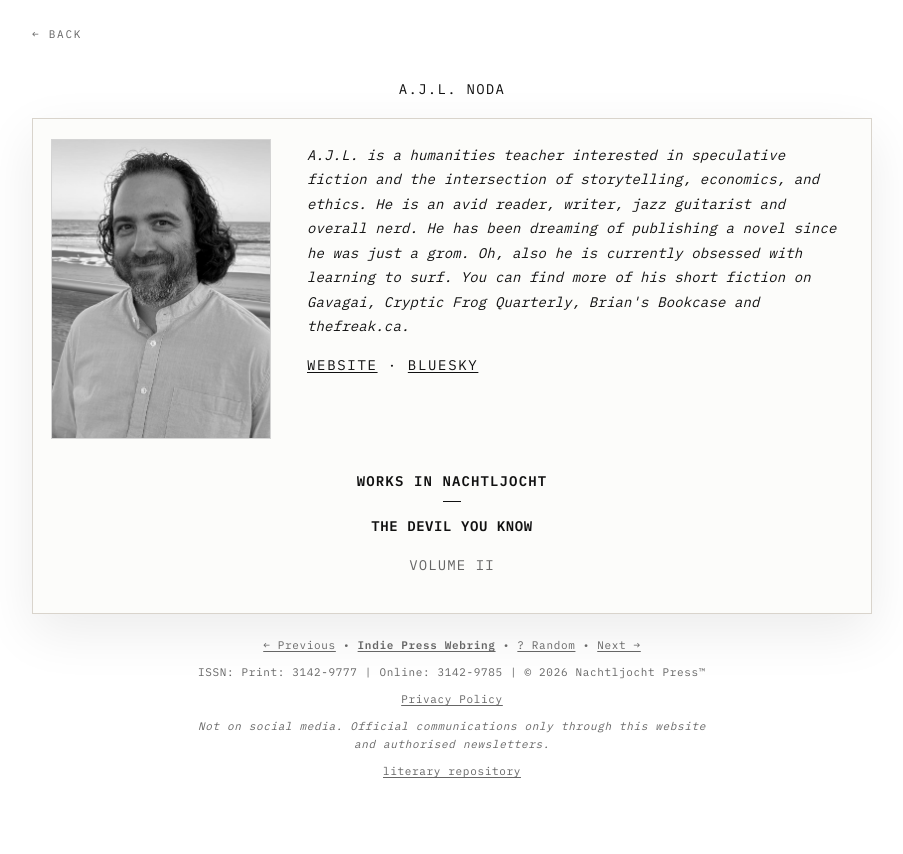
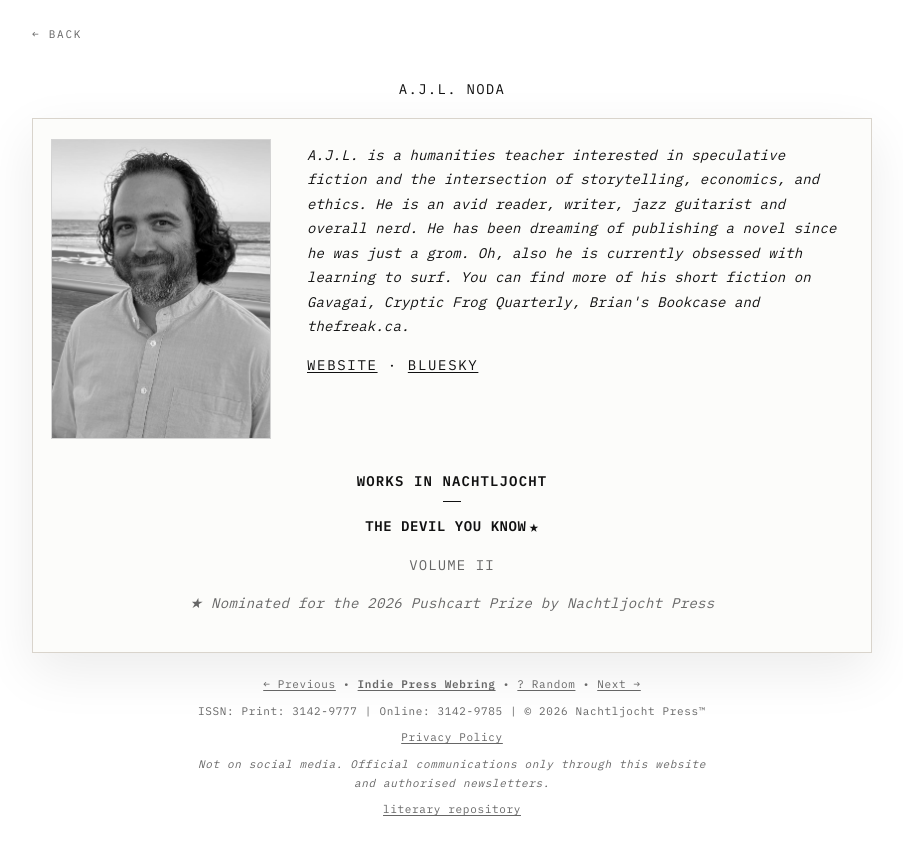
Before and after one commit to ysyvon/nachtljocht-site, a plain HTML site: page contributors/a-j-l-noda.html in a window 1280 px wide. Shown: the whole page, without its empty margins (188-1091 px from the left). Drawn offline with Linux system fonts and the light colour scheme.

Commit message:
Mark Pushcart nominees on contributor pages

```diff
--- a/contributors/a-j-l-noda.html
+++ b/contributors/a-j-l-noda.html
@@ -92,8 +92,9 @@
             <div class="contributor-profile-links">
               <p class="section-title">Works in Nachtljocht</p>
               <div class="author-work">
-                <p class="author-work-title">The Devil You Know</p>
+                <p class="author-work-title">The Devil You Know<span class="author-work-star" aria-hidden="true">★</span></p>
                 <p class="author-work-meta">Volume II</p>
+                <p class="author-work-nomination">★ Nominated for the 2026 Pushcart Prize by Nachtljocht Press</p>
               </div>
             </div>
           </div>
--- a/styles.css
+++ b/styles.css
@@ -987,12 +987,28 @@ button, input, textarea { font: inherit; }
   letter-spacing: 0.04em;
   text-transform: uppercase;
 }
+.author-work-star {
+  display: inline-block;
+  margin-left: 0.16em;
+  font-size: 1.15em;
+  line-height: 1;
+  letter-spacing: 0;
+  vertical-align: -0.04em;
+}
 .author-work-meta {
   margin: 0 0 10px;
   font-size: 12px;
   color: var(--muted);
   letter-spacing: 0.08em;
   text-transform: uppercase;
+}
+.author-work-nomination {
+  margin: 0;
+  color: var(--muted);
+  font-size: 11px;
+  font-style: italic;
+  line-height: 1.5;
+  letter-spacing: 0.02em;
 }
 .author-work-excerpt {
   margin: 0 0 10px;
```
Also changed, not shown: contributors/cliff-mcnish.html (+2 -1 lines), contributors/daniel-roush.html (+2 -1 lines), contributors/didem-arslanoglu.html (+2 -1 lines), contributors/sam-hendrian.html (+2 -1 lines), contributors/zoe-carver.html (+2 -1 lines).
